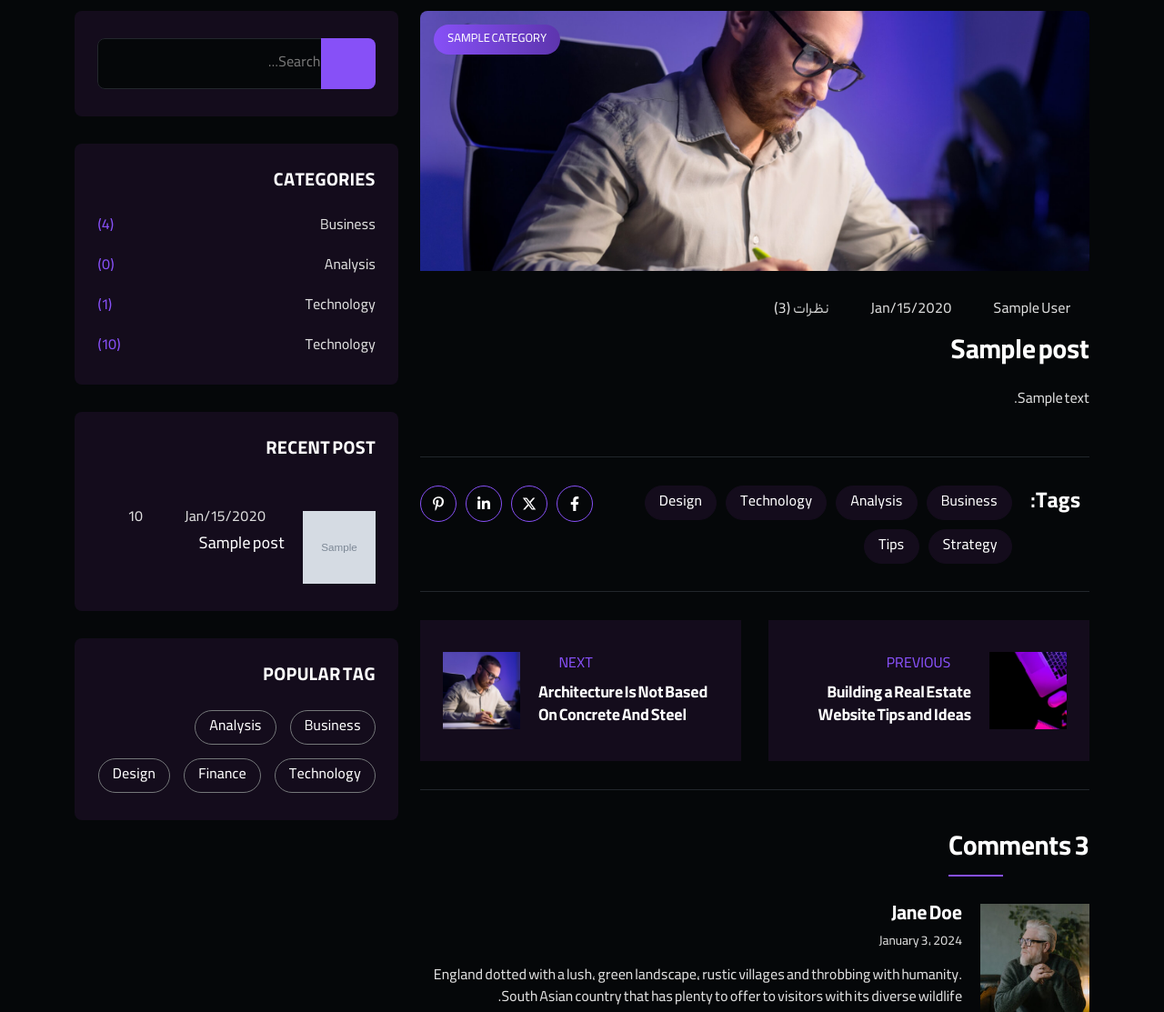
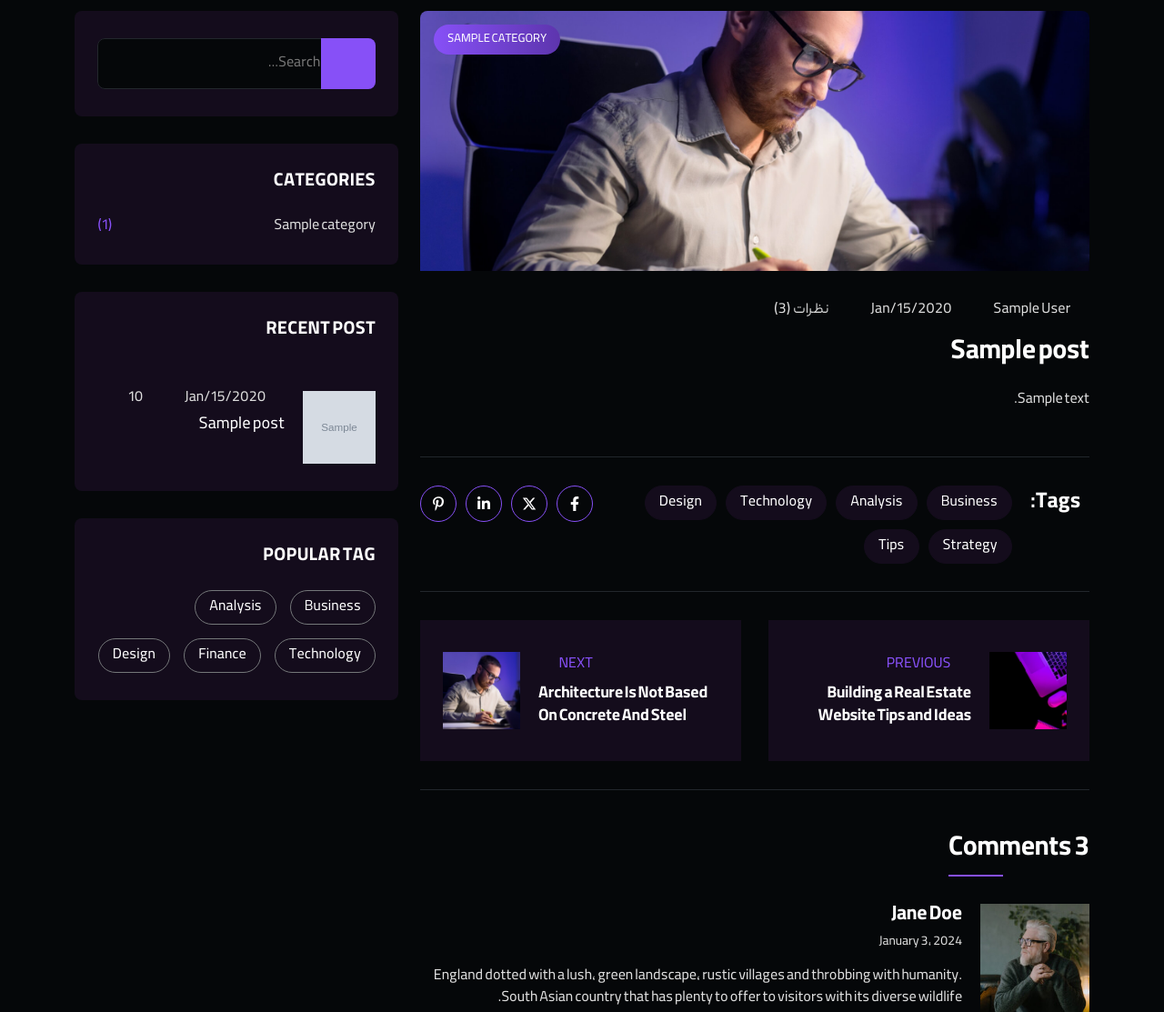
Before and after one commit to MaZiayee/PersonalSite1, a Django app: page /blog/1 in a window 1280 px wide. Shown: the part 507-1620 px from the top of the page at 91% size. Run offline with Django 4.2, Linux system fonts and the light colour scheme; tables that the repository leaves empty hold one stand-in row (values such as "Sample post"); grey boxes marked "Sample" are stand-in pictures; some libraries are stand-ins or nearby versions; some web fonts are replaced.

Commit message:
add count category template tag

```diff
--- /dev/null
+++ b/blog/templatetags/blog_tags.py
@@ -0,0 +1,13 @@
+from django import template
+from blog.models import Post,Category
+
+register = template.Library()
+
+@register.inclusion_tag('blog/blog-post-categories.html')
+def postcategories():
+    posts = Post.objects.filter(status=1)
+    categories = Category.objects.all()
+    cat_dict = {}
+    for name in categories:
+        cat_dict[name]=posts.filter(category=name).count()
+    return {'categories':cat_dict}
--- a/templates/blog/blog-details.html
+++ b/templates/blog/blog-details.html
@@ -1,4 +1,5 @@
-{% load static%}
+{% load static %}
+{% load blog_tags %}
 <!DOCTYPE html>
 <html class="no-js" lang="fa" dir="rtl">
 
@@ -435,18 +436,7 @@
                         </div>
                      </div>
 
-                     <div class="sidebar_widget widget_categories wow fadeInUp" data-wow-delay=".3s">
-                        <div class="widget_title">
-                           <h3 class="title">Categories</h3>
-                        </div>
-
-                        <ul>
-                           <li><a href="#">Business</a> (4)</li>
-                           <li><a href="#">Analysis</a> (0)</li>
-                           <li><a href="#">Technology</a> (1)</li>
-                           <li><a href="#">Technology</a> (10)</li>
-                        </ul>
-                     </div>
+                        {% postcategories %}
 
                      <div class="sidebar_widget tj_recent_posts wow fadeInUp" data-wow-delay=".3s">
                         <div class="widget_title">
--- /dev/null
+++ b/templates/blog/blog-post-categories.html
@@ -0,0 +1,11 @@
+<div class="sidebar_widget widget_categories wow fadeInUp" data-wow-delay=".3s">
+    <div class="widget_title">
+       <h3 class="title">Categories</h3>
+    </div>
+
+    <ul>
+      {% for name,count in categories.items %}
+      <li><a href="#">{{name}}</a> ({{count}})</li>
+      {% endfor %}
+    </ul>
+ </div>
```
Also changed, not shown: blog/templatetags/__init__.py (added).
